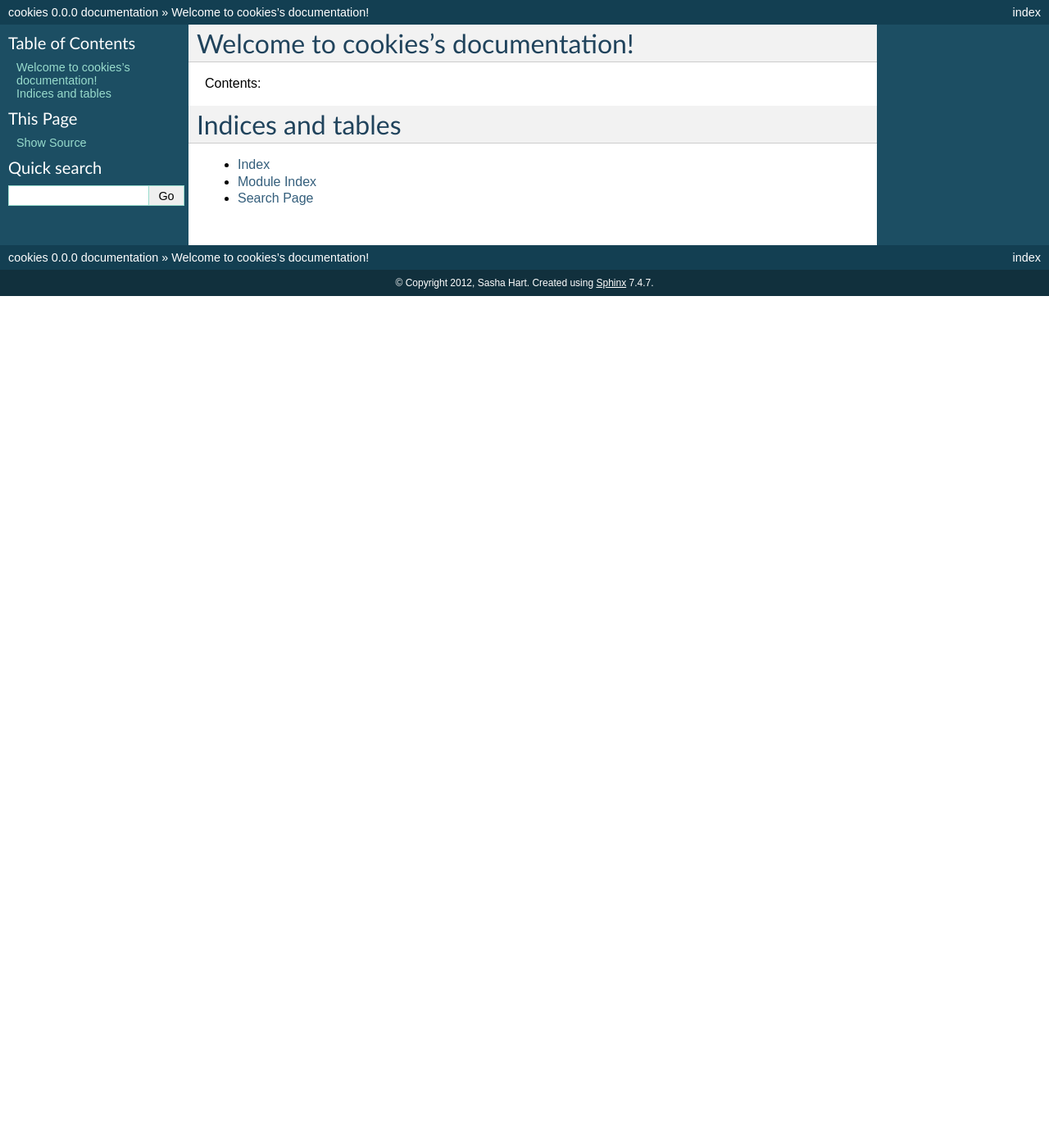
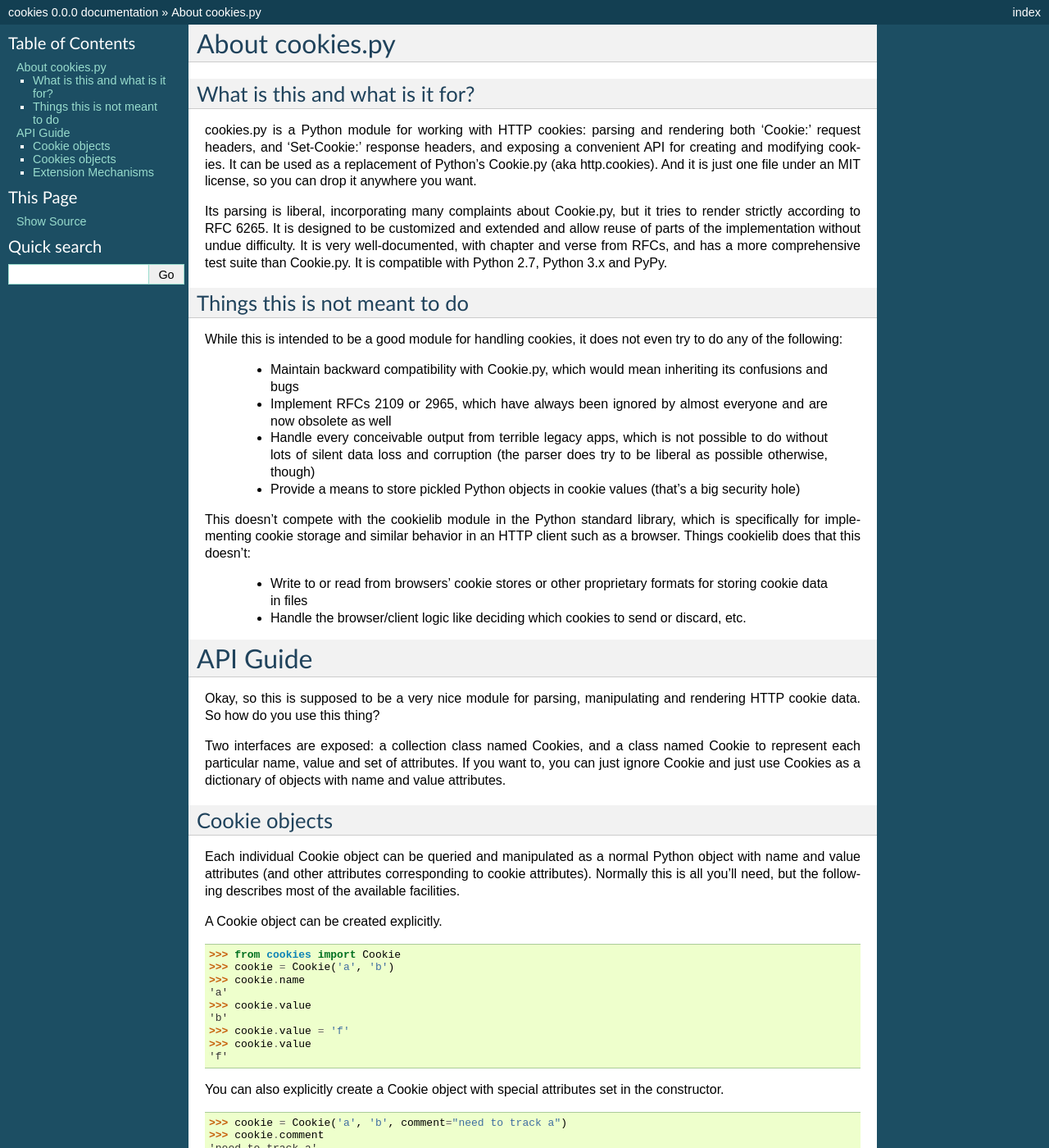
Before and after one commit to sashahart/cookies, a Sphinx documentation site: the page built from docs/index.rst, in a window 1280 px wide and 1400 px high. Shown: the whole window at 82% size. Built offline with Sphinx 7.4.7, drawn with Linux system fonts in a browser that asks for light colours; some of the changed text lies outside the part shown.

Commit message:
doc tidying

```diff
--- a/README.rst
+++ b/README.rst
@@ -1 +1,39 @@
-docs/README.rst
+What is this and what is it for?
+--------------------------------
+
+cookies.py is a Python module for working with HTTP cookies: parsing and
+rendering both 'Cookie:' request headers, and 'Set-Cookie:' response headers,
+and exposing a convenient API for creating and modifying cookies. It can be
+used as a replacement of Python's Cookie.py (aka http.cookies). And it is just
+one file under an MIT license, so you can drop it anywhere you want.
+
+Its parsing is liberal, incorporating many complaints about Cookie.py, but it
+tries to render strictly according to RFC 6265. It is designed to be customized
+and extended and allow reuse of parts of the implementation without undue
+difficulty. It is very well-documented, with chapter and verse from RFCs, and
+has a more comprehensive test suite than Cookie.py. It is compatible with
+Python 2.7, Python 3.x and PyPy.
+
+Things this is not meant to do
+------------------------------
+While this is intended to be a good module for handling cookies, it does not
+even try to do any of the following:
+
+    * Maintain backward compatibility with Cookie.py, which would mean
+      inheriting its confusions and bugs
+    * Implement RFCs 2109 or 2965, which have always been ignored by almost
+      everyone and are now obsolete as well
+    * Handle every conceivable output from terrible legacy apps, which is not
+      possible to do without lots of silent data loss and corruption (the
+      parser does try to be liberal as possible otherwise, though)
+    * Provide a means to store pickled Python objects in cookie values
+      (that's a big security hole)
+
+This doesn't compete with the cookielib module in the Python standard library,
+which is specifically for implementing cookie storage and similar behavior in
+an HTTP client such as a browser. Things cookielib does that this doesn't:
+
+    * Write to or read from browsers' cookie stores or other proprietary
+      formats for storing cookie data in files
+    * Handle the browser/client logic like deciding which cookies to send or
+      discard, etc.
--- a/docs/guide.rst
+++ b/docs/guide.rst
@@ -1,8 +1,8 @@
-A guide to the cookies.py API
-=============================
+API Guide
+=========
 
-This document shows the basics of how to use cookies.py to parse, modify
-and render cookies.
+Okay, so this is supposed to be a very nice module for parsing, manipulating
+and rendering HTTP cookie data. So how do you use this thing?
 
 Two interfaces are exposed: a collection class named Cookies, and a class
 named Cookie to represent each particular name, value and set of
@@ -234,7 +234,7 @@ CRLF line endings.
 Each individual cookie can be rendered either in the format for an HTTP
 request, or the format for an HTTP response. Attribute values can be
 manipulated in natural ways and the rendered output changes appropriately; but
-rendered request headers don't include attributes (as they shouldn't).
+rendered request headers don't include attributes (as they shouldn't)::
 
     >>> from datetime import datetime
     >>> cookies = Cookies(a='foo', b='bar')
@@ -281,8 +281,8 @@ comparing all their individual cookies.
     False
 
 
-Extension
----------
+Extension Mechanisms
+--------------------
 
 Many aspects of the Cookie class can be customized to get different behavior.
 For example, new attributes can be supported or existing attributes can be
--- a/docs/index.rst
+++ b/docs/index.rst
@@ -1,21 +1,6 @@
-.. cookies documentation master file, created by
-   sphinx-quickstart on Wed Mar  7 16:22:18 2012.
-   You can adapt this file completely to your liking, but it should at least
-   contain the root `toctree` directive.
+About cookies.py
+================
 
-Welcome to cookies's documentation!
-===================================
+.. include:: ../README.rst
 
-Contents:
-
-.. toctree::
-   :maxdepth: 2
-
-
-
-Indices and tables
-==================
-
-* :ref:`genindex`
-* :ref:`modindex`
-* :ref:`search`
+.. include:: guide.rst
```
Also changed, not shown: docs/README.rst (deleted, +0 -24 lines).
